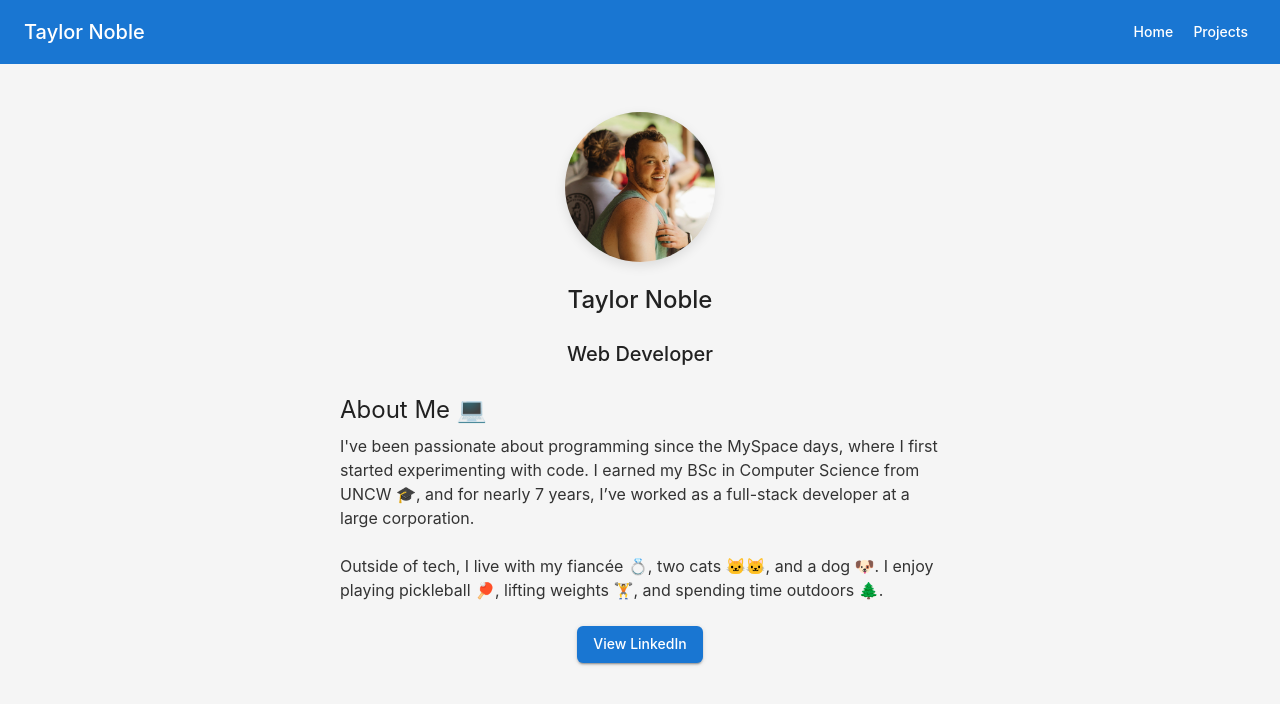
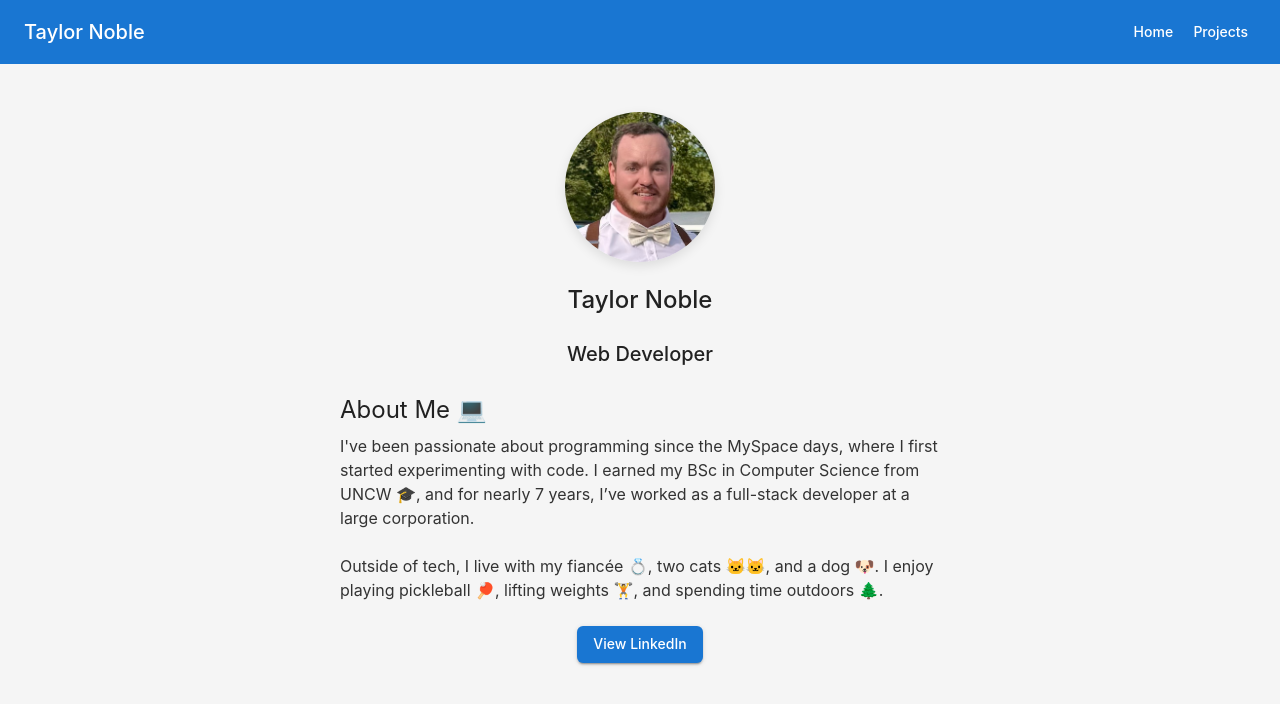
Before and after one commit to tln8679/tln8679.github.io, a React (Vite) app: page / in a window 1280 px wide. Shown: the top 704 px of the page. Built offline with nearby package versions, Linux system fonts and the light colour scheme.

Commit message:
update photo

```diff
--- a/src/pages/Home/Home.tsx
+++ b/src/pages/Home/Home.tsx
@@ -15,7 +15,7 @@ export default function Home() {
         {/* Profile Photo */}
         <Avatar
           alt="Taylor Noble"
-          src="/me.jpg"
+          src="/tnheadshot.png"
           sx={{ width: 150, height: 150 }}
           className="profile-avatar"
         />
```
Also changed, not shown: public/me.jpg (deleted), public/tnheadshot.png (added).
